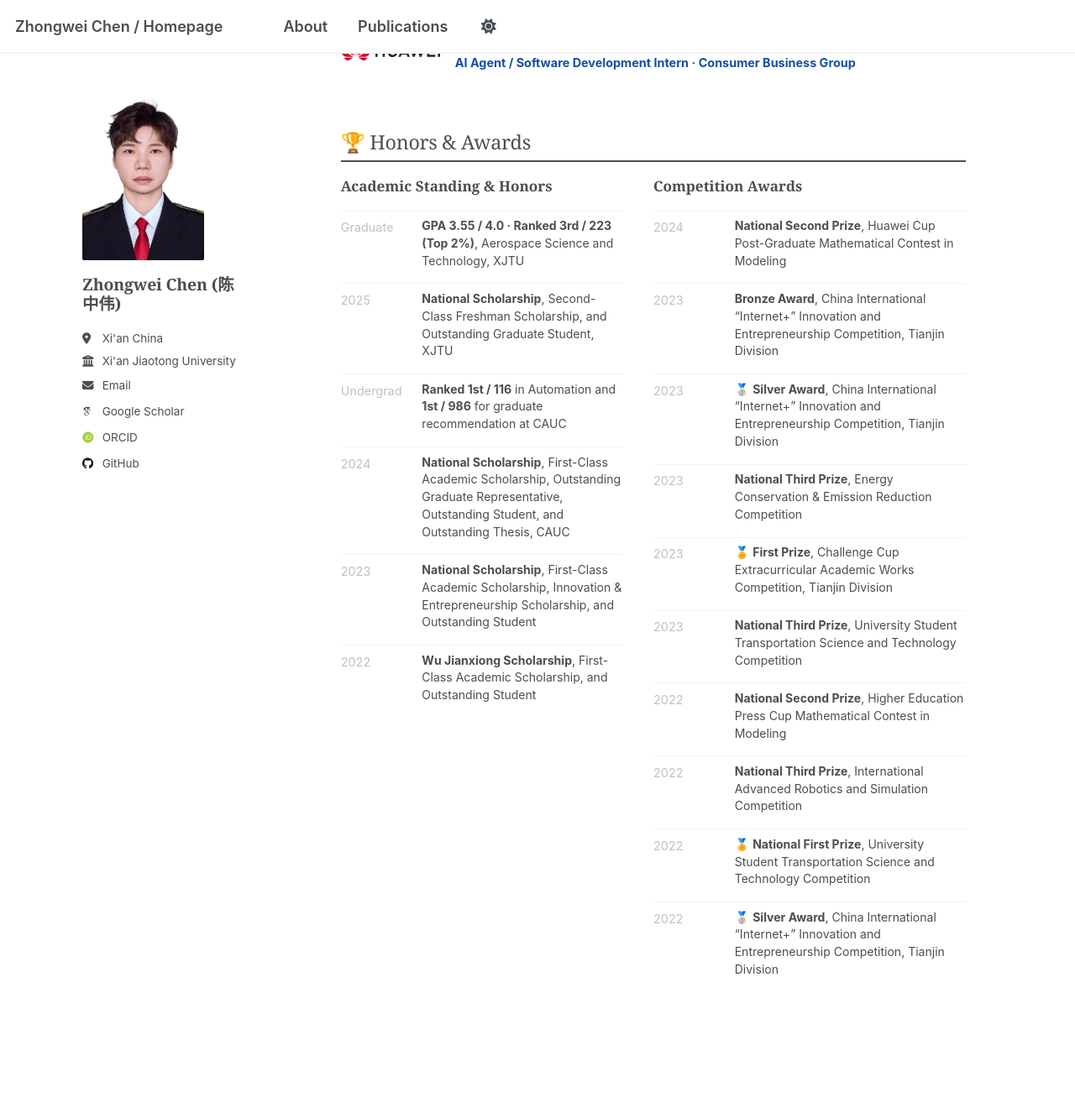
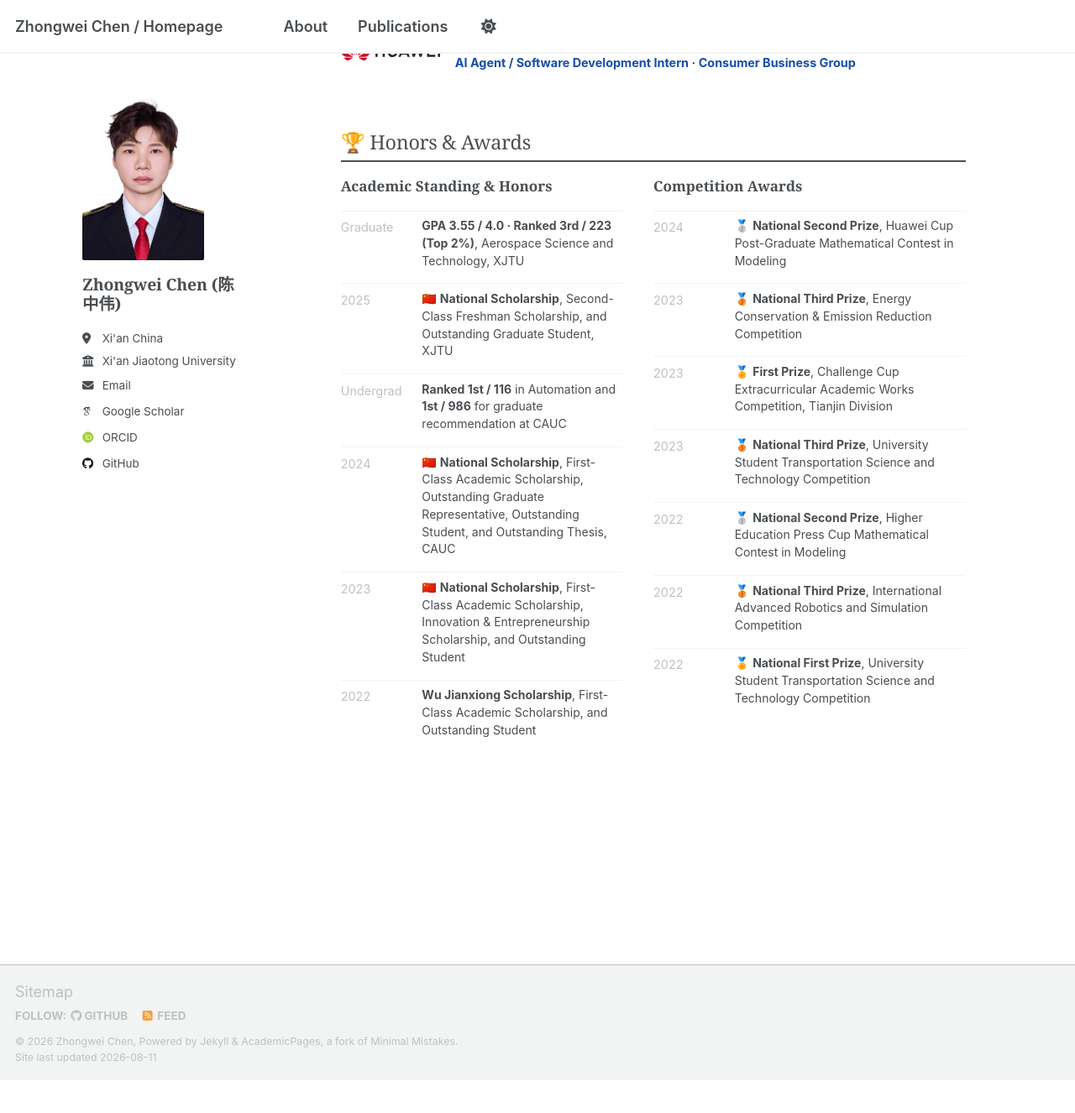
Before and after one commit to ISChenawei/ISChenawei.github.io, a Jekyll site: the page built from _pages/about.md, in a window 1280 px wide and 1400 px high, scrolled down 2551 px. Shown: the top 1326 px of the window at 84% size. Built offline with Jekyll 4.4.1, drawn with Linux system fonts in a browser that asks for light colours; some web fonts are replaced; a script that is not in the unit is left out; after the commit the page ends 3838 px from its top, so only the background shows below that.

Commit message:
Update personal homepage

```diff
--- a/_pages/about.md
+++ b/_pages/about.md
@@ -115,26 +115,23 @@ redirect_from:
     <h3>Academic Standing & Honors</h3>
     <ul class="honors-list">
       <li><time>Graduate</time><span><strong>GPA 3.55 / 4.0 · Ranked 3rd / 223 (Top 2%)</strong>, Aerospace Science and Technology, XJTU</span></li>
-      <li><time>2025</time><span><strong>National Scholarship</strong>, Second-Class Freshman Scholarship, and Outstanding Graduate Student, XJTU</span></li>
+      <li><time>2025</time><span>🇨🇳 <strong>National Scholarship</strong>, Second-Class Freshman Scholarship, and Outstanding Graduate Student, XJTU</span></li>
       <li><time>Undergrad</time><span><strong>Ranked 1st / 116</strong> in Automation and <strong>1st / 986</strong> for graduate recommendation at CAUC</span></li>
-      <li><time>2024</time><span><strong>National Scholarship</strong>, First-Class Academic Scholarship, Outstanding Graduate Representative, Outstanding Student, and Outstanding Thesis, CAUC</span></li>
-      <li><time>2023</time><span><strong>National Scholarship</strong>, First-Class Academic Scholarship, Innovation & Entrepreneurship Scholarship, and Outstanding Student</span></li>
+      <li><time>2024</time><span>🇨🇳 <strong>National Scholarship</strong>, First-Class Academic Scholarship, Outstanding Graduate Representative, Outstanding Student, and Outstanding Thesis, CAUC</span></li>
+      <li><time>2023</time><span>🇨🇳 <strong>National Scholarship</strong>, First-Class Academic Scholarship, Innovation & Entrepreneurship Scholarship, and Outstanding Student</span></li>
       <li><time>2022</time><span><strong>Wu Jianxiong Scholarship</strong>, First-Class Academic Scholarship, and Outstanding Student</span></li>
     </ul>
   </div>
   <div class="awards-group">
     <h3>Competition Awards</h3>
     <ul class="honors-list">
-      <li><time>2024</time><span><strong>National Second Prize</strong>, Huawei Cup Post-Graduate Mathematical Contest in Modeling</span></li>
-      <li><time>2023</time><span><strong>Bronze Award</strong>, China International “Internet+” Innovation and Entrepreneurship Competition, Tianjin Division</span></li>
-      <li><time>2023</time><span>🥈 <strong>Silver Award</strong>, China International “Internet+” Innovation and Entrepreneurship Competition, Tianjin Division</span></li>
-      <li><time>2023</time><span><strong>National Third Prize</strong>, Energy Conservation & Emission Reduction Competition</span></li>
+      <li><time>2024</time><span>🥈 <strong>National Second Prize</strong>, Huawei Cup Post-Graduate Mathematical Contest in Modeling</span></li>
+      <li><time>2023</time><span>🥉 <strong>National Third Prize</strong>, Energy Conservation & Emission Reduction Competition</span></li>
       <li><time>2023</time><span>🏅 <strong>First Prize</strong>, Challenge Cup Extracurricular Academic Works Competition, Tianjin Division</span></li>
-      <li><time>2023</time><span><strong>National Third Prize</strong>, University Student Transportation Science and Technology Competition</span></li>
-      <li><time>2022</time><span><strong>National Second Prize</strong>, Higher Education Press Cup Mathematical Contest in Modeling</span></li>
-      <li><time>2022</time><span><strong>National Third Prize</strong>, International Advanced Robotics and Simulation Competition</span></li>
+      <li><time>2023</time><span>🥉 <strong>National Third Prize</strong>, University Student Transportation Science and Technology Competition</span></li>
+      <li><time>2022</time><span>🥈 <strong>National Second Prize</strong>, Higher Education Press Cup Mathematical Contest in Modeling</span></li>
+      <li><time>2022</time><span>🥉 <strong>National Third Prize</strong>, International Advanced Robotics and Simulation Competition</span></li>
       <li><time>2022</time><span>🏅 <strong>National First Prize</strong>, University Student Transportation Science and Technology Competition</span></li>
-      <li><time>2022</time><span>🥈 <strong>Silver Award</strong>, China International “Internet+” Innovation and Entrepreneurship Competition, Tianjin Division</span></li>
     </ul>
   </div>
 </div>
```
